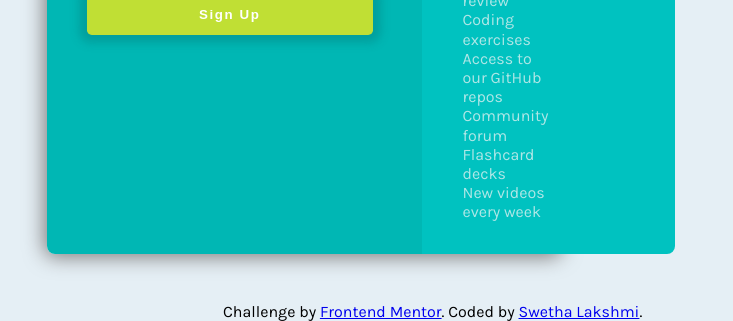
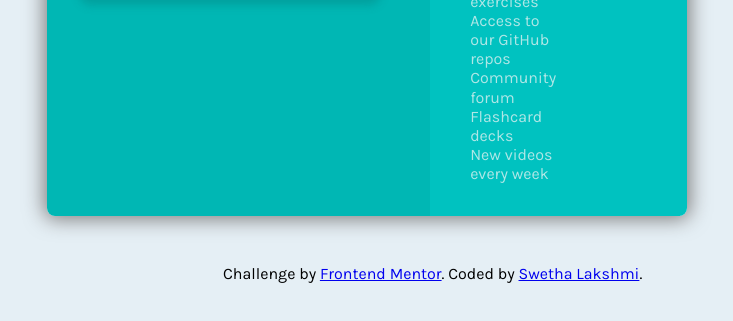
Before and after one commit to swethalakshmi22/single-price-grid-component, a plain HTML site: page index.html in a window 1280 px wide. Shown: the part 570-891 px from the top of the page, without its empty margins (337-1070 px from the left). After the commit the page ends 853 px from the top, so only its background shows below. Drawn offline with Linux system fonts and the light colour scheme.

Commit message:
changed file

```diff
--- a/style.css
+++ b/style.css
@@ -7,7 +7,8 @@ body {
 }
 
 .container {
-  max-width: 1440px;
+  width: 50%;
+  height: 55%;
   margin: 9rem 24rem 0 24rem;
   border-radius: 0.5rem;
   background-color: white;
@@ -30,13 +31,13 @@ body {
 .box2 {
   background-color: #00b7b4;
   border-bottom-left-radius: 0.5rem;
-  padding: 1rem 3.12rem 2rem 0;
+  padding: 1rem 3.6rem 2rem 0;
 }
 
 .box3 {
   background-color: #00c2c0;
   border-bottom-right-radius: 0.5rem;
-  padding: 1rem 7.9rem 1rem 0;
+  padding: 1rem 8rem 1rem 0;
   line-height: 1.2rem;
 }
 
```
